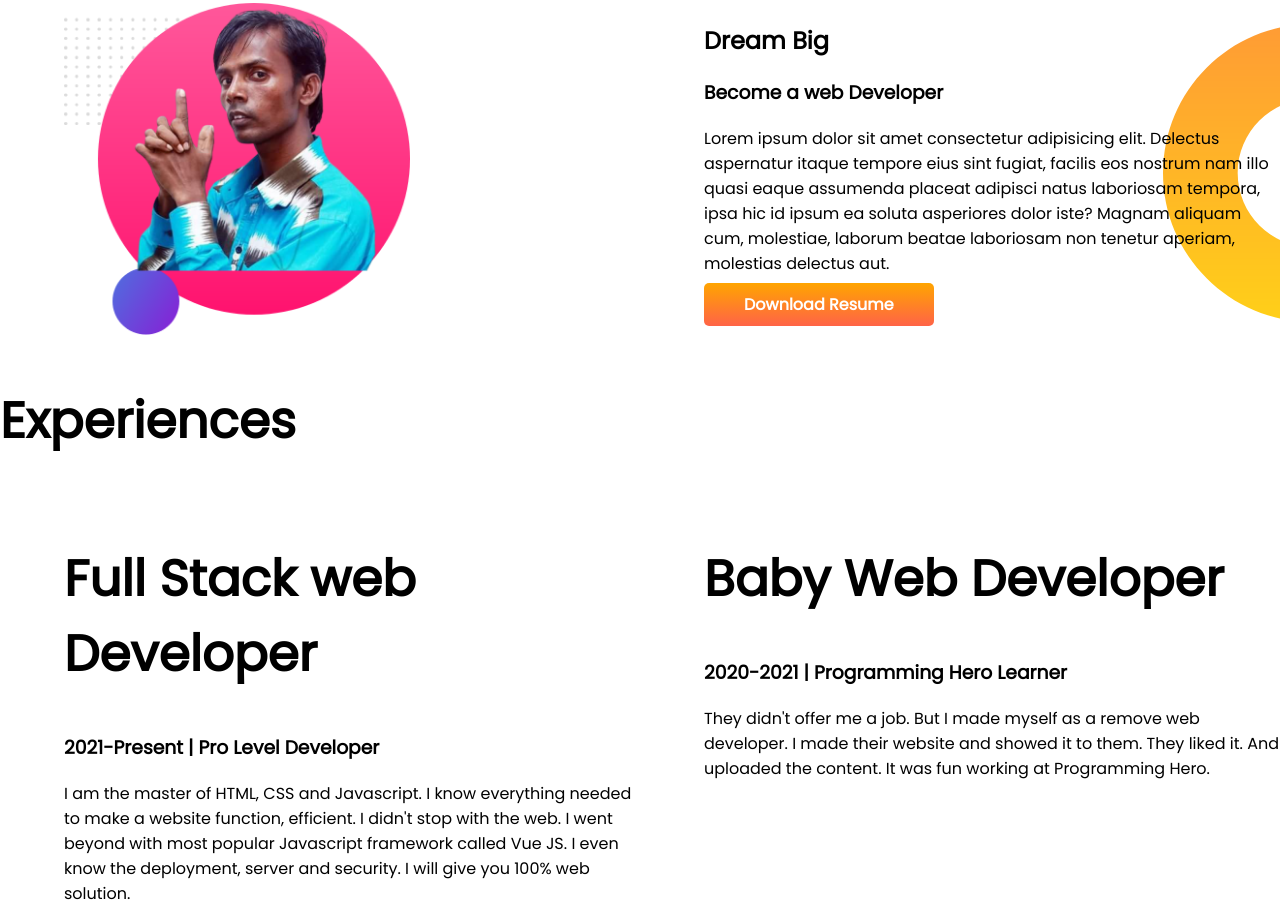
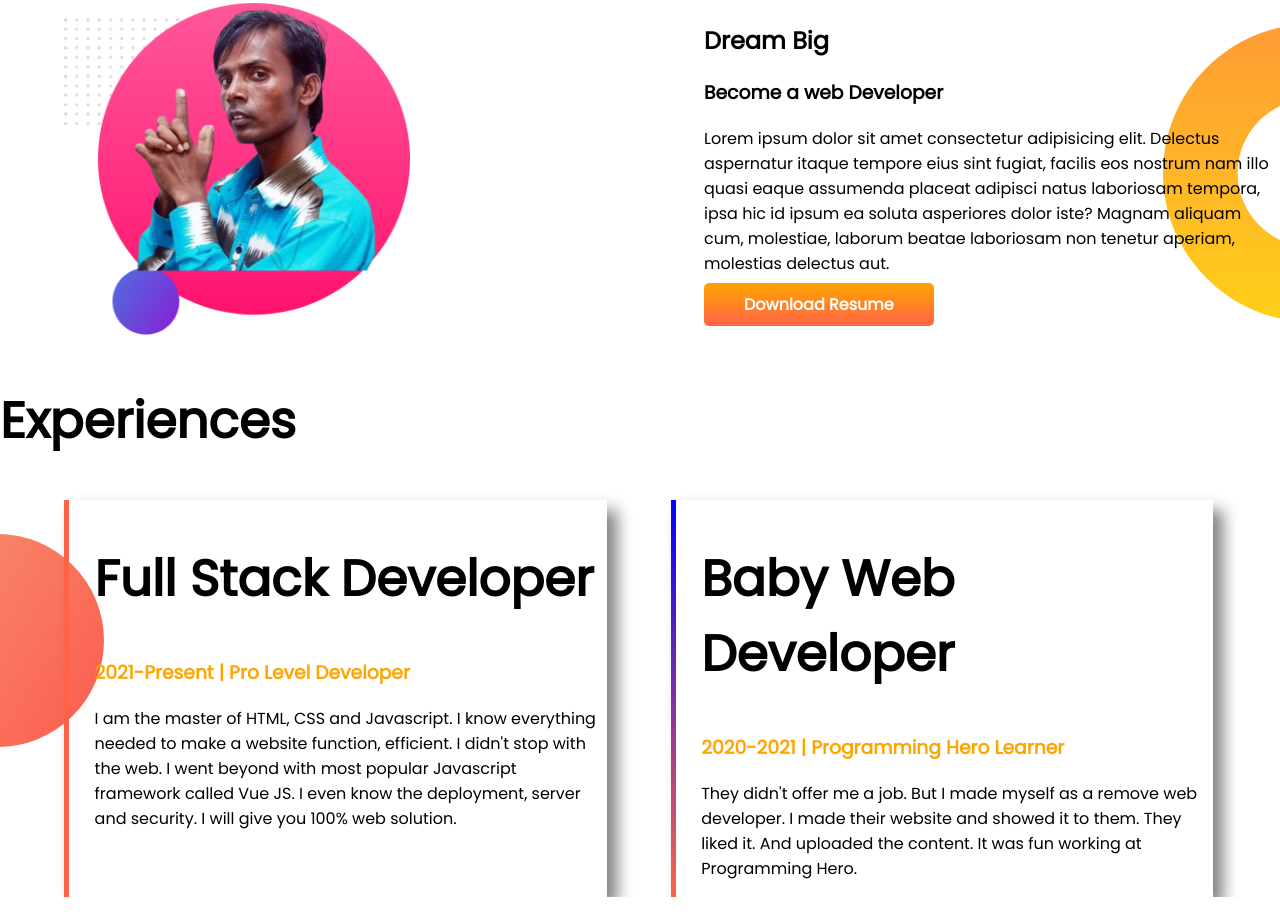
Before and after one commit to kmamun716/personal-portfolio, a plain HTML site: page index.html in a window 1280 px wide. Shown: the part 614-1536 px from the top of the page. After the commit the page ends 1511 px from the top, so only its background shows below. Drawn offline with Linux system fonts and the light colour scheme.

Commit message:
todays uploads

```diff
--- a/index.html
+++ b/index.html
@@ -34,14 +34,14 @@
     <section class="experiences">
         <h1>Experiences</h1>
         <div class="experiences-main">
-            <div class="half-width">
-                <h1>Full Stack web Developer</h1>
-                <h3>2021-Present | Pro Level Developer</h3>
+            <div class="box-shadow" id="web-developer">
+                <h1>Full Stack Developer</h1>
+                <h3 class="orange-color">2021-Present | Pro Level Developer</h3>
                 <p>I am the master of HTML, CSS and Javascript. I know everything needed to make a website function, efficient. I didn't stop with the web. I went beyond with most popular Javascript framework called Vue JS. I even know the deployment, server and security. I will give you 100% web solution.</p>
             </div>
-            <div class="half-width">
+            <div class="box-shadow" id="learner">
                 <h1>Baby Web Developer</h1>
-                <h3>2020-2021 | Programming Hero Learner</h3>
+                <h3 class="orange-color">2020-2021 | Programming Hero Learner</h3>
                 <p>They didn't offer me a job. But I made myself as a remove web developer. I made their website and showed it to them. They liked it. And uploaded the content. It was fun working at Programming Hero.</p>
             </div>
         </div>
--- a/style.css
+++ b/style.css
@@ -39,6 +39,25 @@ h1{
     background-repeat: no-repeat;
     background-position: right;
 }
+.experiences{
+    background-image: url(images/exp-bg.png);
+    background-repeat: no-repeat;
+    background-position: left center;
+}
 .experiences-main{
     display: flex;
 }
+.box-shadow{
+    width: 40%;
+    box-shadow: 10px 10px 15px gray;
+    margin-left: 5%;
+    padding-left: 2%;
+}
+#web-developer{
+    border-left: 5px solid tomato;
+}
+#learner{
+    border-left: 5px solid;
+    border-image: linear-gradient(blue, tomato);
+    border-image-slice: 1;
+}
```
